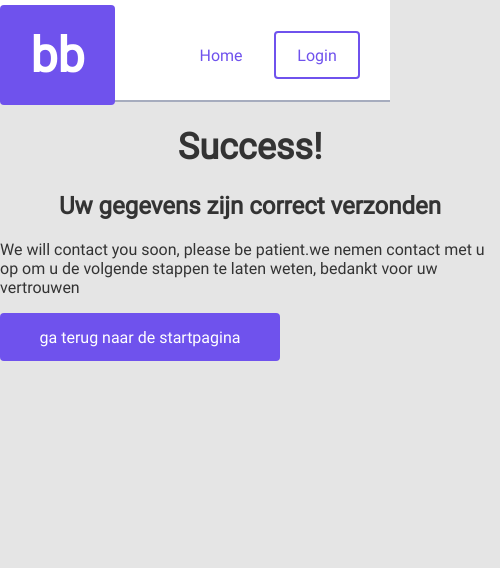
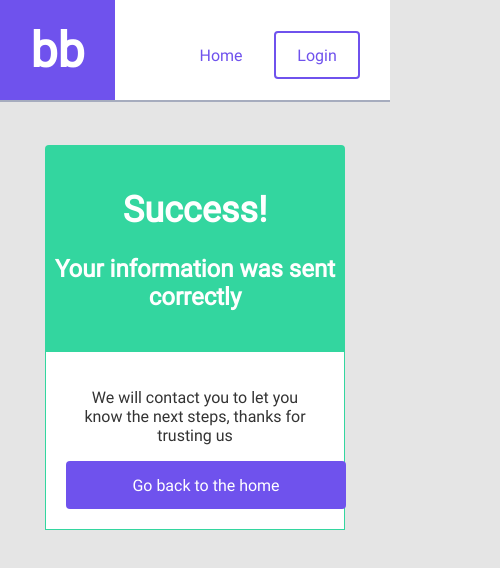
Before and after one commit to carlossanchezheil1984/Buddies-app, a React (Create React App) app: page /ThankYou in a window 390 px wide. Shown: the top 568 px of the page, 500 px wide, since content can reach past the window. Built offline with nearby package versions, Linux system fonts and the light colour scheme.

Commit message:
thank you page and language changed to english

```diff
--- a/src/App.css
+++ b/src/App.css
@@ -33,9 +33,6 @@
 /*--------------Main styles--------------*/
 body {
   background-color: var(--background);
-}
-
-body * {
   font-family: var(--font);
   color: var(--base);
 }
@@ -64,6 +61,7 @@ header{
   background-color: var(--primary);
   color : var(--white);
   font-size: 48px;
+  border-radius: 0;
 
   text-align: center;
   font-weight: bold;
@@ -243,9 +241,36 @@ input[type=date] {
   -moz-appearance: textfield;
 }
 
+.margin-auto {
+  margin: auto;
+}
+
 .thank-you-container {
-  width: 500px;
-  height: calc(100vh - 104px);
+  width: 100%;
+  max-width: 500px;
+
+  margin: 43px auto;
+
+  display: flex;
+  flex-direction: column;
+  justify-content: center;
+
+  text-align: center;
+}
+
+.success-container {
+  background-color: var(--success);
+  color: var(--white);
+  border-radius: 4px 4px 0 0;
+
+  padding: 50px 0 90px 0;
+}
+
+.contact-you-container {
+  background-color: var(--white);
+  border: 1px solid var(--success);
+
+  padding: 45px 89px;
 }
 
 /*-----------------------------------------*/
@@ -265,16 +290,45 @@ input[type=date] {
     margin-top: 50px;
   }
 
+
   a {
+
     margin-top: 10px;
   }
 
-
-  input {
-    width: 100%;
-    max-width: 340px;
+  .logo {
+    margin-top: 0;
   }
 
+  input, textarea {
+    width: 100%;
+    max-width: 300px;
+  }
 
+  .thank-you-container {
+    max-width: 300px;
+  }
 
+  .success-container {
+    padding: 15px;
+  }
+
+  .contact-you-container {
+    padding: 30px 0;
+  }
+
+  .contact-you-container p {
+    padding: 0 15px;
+  }
 }
+
+/*------------For tablets------------*/
+@media screen and (max-width: 991px) {
+  .success-container {
+    padding: 20px 0;
+  }
+
+  .contact-you-container {
+    padding: 20px 20px;
+  }
+}
--- a/src/BuddiesForm.js
+++ b/src/BuddiesForm.js
@@ -7,8 +7,8 @@ const BuddiesForm = () =>  {
             <div>
                 <Header />
                 <div className="container-form">
-                <h1> ik wil een maatje</h1>
-                <h2> Ik wil een studievriend van de sociale dienst </h2>
+                <h1> I want to be a buddy</h1>
+                <h2> I am a social service student </h2>
                 <RegisterForm />
             </div>
             </div>
--- a/src/RegisterForm.js
+++ b/src/RegisterForm.js
@@ -28,26 +28,25 @@ const RegisterForm = () => {
 
   const onSubmit = (e) => {
     e.preventDefault();
-    console.log(state);
     storeDataInDatabase(state);
   }
 
   //form function
   return (
     <form onSubmit={onSubmit}>
-      <label htmlFor="name"> Naam en achternaam </label>
+      <label htmlFor="name">Name</label>
       <input
       name="name"
-      placeholder="Naam"
+      placeholder="Name"
       value={state.name}
       onChange={onChange}
       required/>
 
-      <label htmlFor="birthDate"> Geboortedatum </label>
+      <label htmlFor="birthDate"> Birthdate </label>
       <input
       type="date"
       name="birthDate"
-      placeholder="geboortedatum"
+      placeholder=""
       value={state.birthDate}
       onChange={onChange}
       required/>
@@ -56,28 +55,28 @@ const RegisterForm = () => {
       <input
       type="email"
       name= "email"
-      placeholder="email"
+      placeholder="Email"
       value={state.email}
       onChange={onChange}
       required/>
 
-      <label htmlFor="hometown"> Geboorteplaats</label>
+      <label htmlFor="hometown"> Hometown</label>
       <input
       name= "hometown"
-      placeholder="geboorteplaats"
+      placeholder="Hometown"
       value={state.hometown}
       onChange={onChange}
       required/>
 
-      <label htmlFor="hobbies">Hobby's en interesses</label>
+      <label htmlFor="hobbies">Hobbies and interests</label>
       <textarea
       name= "hobbies"
-      placeholder="hobby's en interesses"
+      placeholder="Hobbies and interests"
       value={state.hobbies}
       onChange={onChange}
       required/>
 
-      <button type="submit" className="big-button">Indienen</button>
+      <button type="submit" className="big-button">Send</button>
     </form>
   )
 }
--- a/src/StudentForm.js
+++ b/src/StudentForm.js
@@ -8,9 +8,9 @@ const StudentForm = () => {
         <div>
             <Header />
             <div className="container-form">
-            <h1> ik wil een maatje worden</h1>
-        <h2> Ik ben een student sociale dienst </h2>
-                <RegisterForm />
+            <h1> I want a buddy</h1>
+            <h2> I am a social service student </h2>
+            <RegisterForm />
             </div>
         </div>
     )
--- a/src/ThankYou.js
+++ b/src/ThankYou.js
@@ -6,14 +6,14 @@ const Submit = () => {
     return(
         <div>
             <Header />
-            <div className="thank-you-container">
+            <div className="thank-you-container margin-auto">
                 <div className="success-container">
                     <h1>Success! </h1>
-                    <h2> Uw gegevens zijn correct verzonden </h2>
+                    <h2>Your information was sent correctly</h2>
                 </div>
                 <div className="contact-you-container">
-                    <p> We will contact you soon, please be patient.we nemen contact met u op om u de volgende stappen te laten weten, bedankt voor uw vertrouwen </p>
-                    <a href="." className="big-button"> ga terug naar de startpagina </a>
+                    <p> We will contact you to let you know the next steps, thanks for trusting us</p>
+                    <a href="." className="big-button margin-auto">Go back to the home</a>
                 </div>
             </div>
         </div>
```
